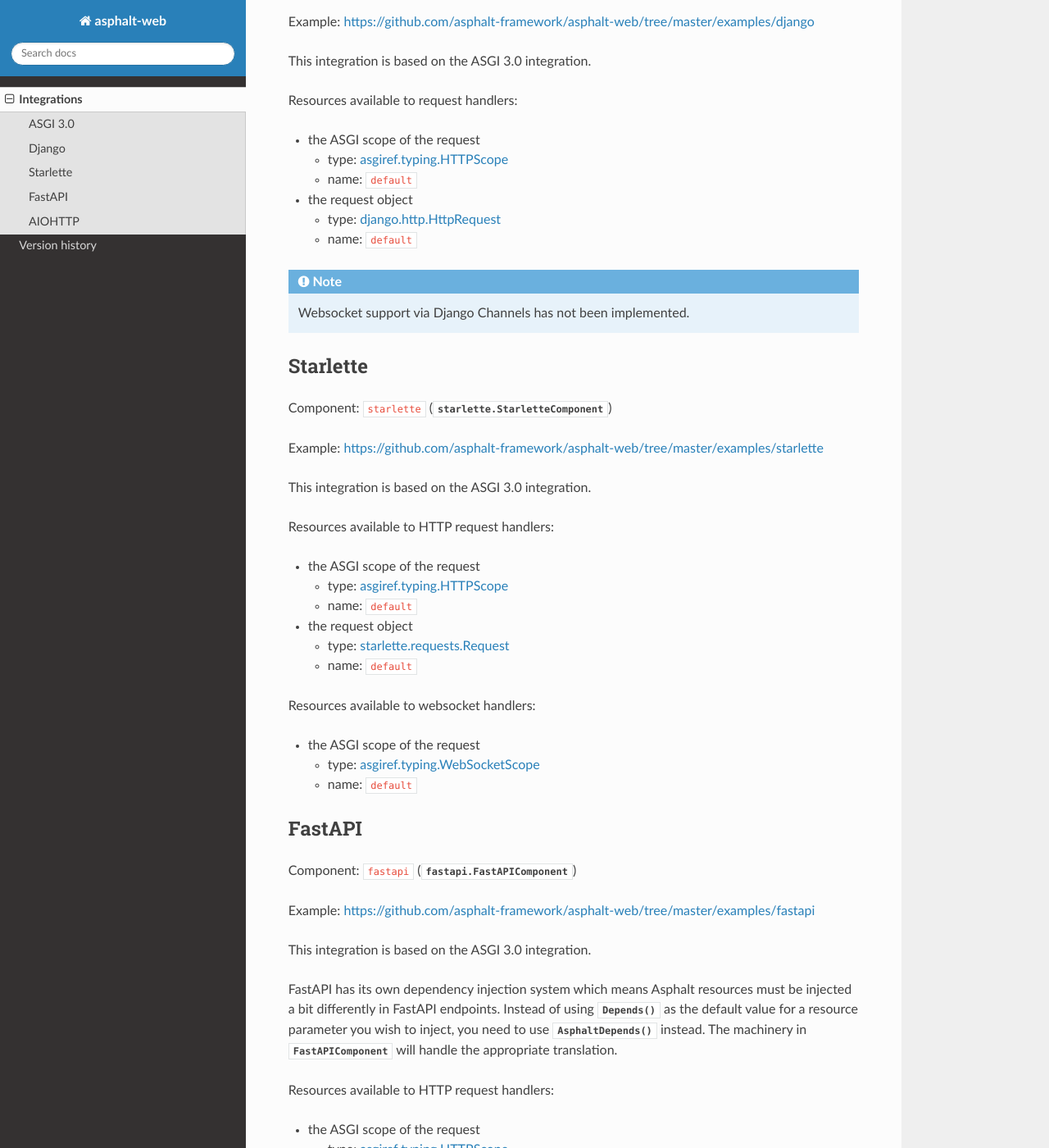
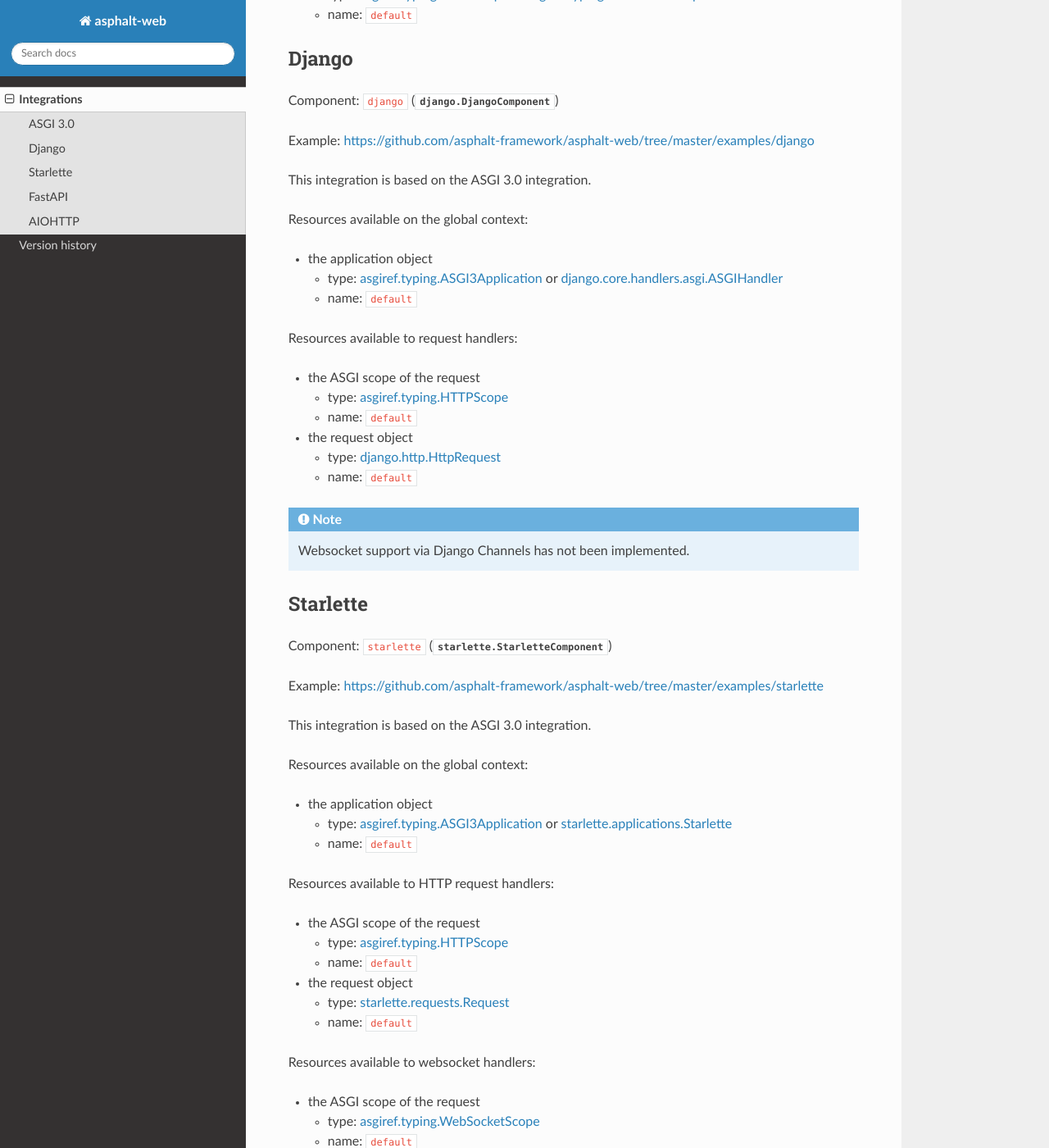
Before and after one commit to asphalt-framework/asphalt-web, a Sphinx documentation site: the page built from docs/integrations.rst, in a window 1280 px wide and 1400 px high, scrolled down 596 px. Shown: the whole window at 82% size. Built offline with Sphinx 7.4.7 and the Read the Docs theme 2.0.0, drawn with Linux system fonts in a browser that asks for light colours; the version number could not be read and is left out; some of the changed text lies outside the part shown.

Commit message:
Provide the web application as a static resource

```diff
--- a/docs/integrations.rst
+++ b/docs/integrations.rst
@@ -11,6 +11,13 @@
 Example: https://github.com/asphalt-framework/asphalt-web/tree/master/examples/asgi
 
 This is a generic integration for ASGI applications.
+
+Resources available on the global context:
+
+* the application object
+
+  * type: `asgiref.typing.ASGI3Application`_
+  * name: ``default``
 
 Resources available to request handlers:
 
@@ -27,6 +34,13 @@
 Example: https://github.com/asphalt-framework/asphalt-web/tree/master/examples/django
 
 This integration is based on the ASGI 3.0 integration.
+
+Resources available on the global context:
+
+* the application object
+
+  * type: `asgiref.typing.ASGI3Application`_ or `django.core.handlers.asgi.ASGIHandler`_
+  * name: ``default``
 
 Resources available to request handlers:
 
@@ -49,6 +63,13 @@
 Example: https://github.com/asphalt-framework/asphalt-web/tree/master/examples/starlette
 
 This integration is based on the ASGI 3.0 integration.
+
+Resources available on the global context:
+
+* the application object
+
+  * type: `asgiref.typing.ASGI3Application`_ or `starlette.applications.Starlette`_
+  * name: ``default``
 
 Resources available to HTTP request handlers:
 
@@ -84,6 +105,13 @@
 machinery in :class:`~asphalt.web.fastapi.FastAPIComponent` will handle the appropriate
 translation.
 
+Resources available on the global context:
+
+* the application object
+
+  * type: `asgiref.typing.ASGI3Application`_ or `fastapi.FastAPI`_
+  * name: ``default``
+
 Resources available to HTTP request handlers:
 
 * the ASGI scope of the request
@@ -111,6 +139,13 @@
 
 Unlike the other frameworks supported here, AIOHTTP is not based on the ASGI standard.
 
+Resources available on the global context:
+
+* the application object
+
+  * type: `aiohttp.web_app.Application`_
+  * name: ``default``
+
 Resources available to request handlers:
 
 * the request object
@@ -118,8 +153,13 @@
   * type: `aiohttp.web_request.Request`_
   * name: ``default``
 
+.. _asgiref.typing.ASGI3Application: https://asgi.readthedocs.io/en/latest/specs/main.html#applications
 .. _asgiref.typing.HTTPScope: https://asgi.readthedocs.io/en/latest/specs/www.html#http-connection-scope
 .. _asgiref.typing.WebSocketScope: https://asgi.readthedocs.io/en/latest/specs/www.html#websocket-connection-scope
+.. _django.core.handlers.asgi.ASGIHandler: https://docs.djangoproject.com/en/3.2/howto/deployment/asgi/#the-application-object
+.. _django.http.HttpRequest: https://docs.djangoproject.com/en/3.2/ref/request-response/#httprequest-objects
 .. _starlette.requests.Request: https://www.starlette.io/requests/
-.. _django.http.HttpRequest: https://docs.djangoproject.com/en/3.2/ref/request-response/#httprequest-objects
+.. _starlette.applications.Starlette: https://www.starlette.io/applications/
+.. _fastapi.FastAPI: https://fastapi.tiangolo.com/tutorial/first-steps/
+.. _aiohttp.web_app.Application: https://docs.aiohttp.org/en/stable/web_reference.html#aiohttp.web.Application
 .. _aiohttp.web_request.Request: https://docs.aiohttp.org/en/stable/web_reference.html#aiohttp.web.Request
```
Also changed, not shown: 6 other files.
